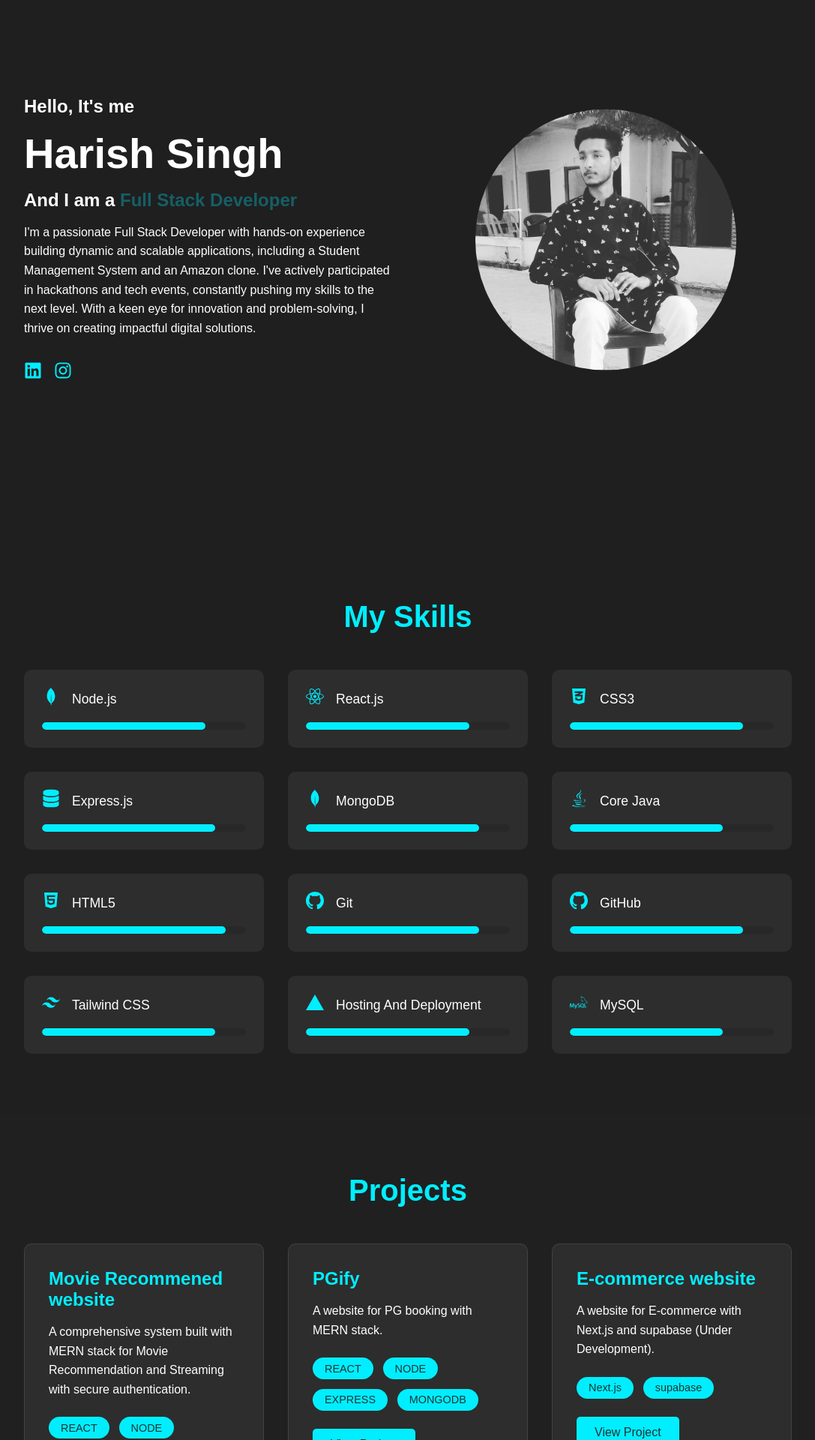
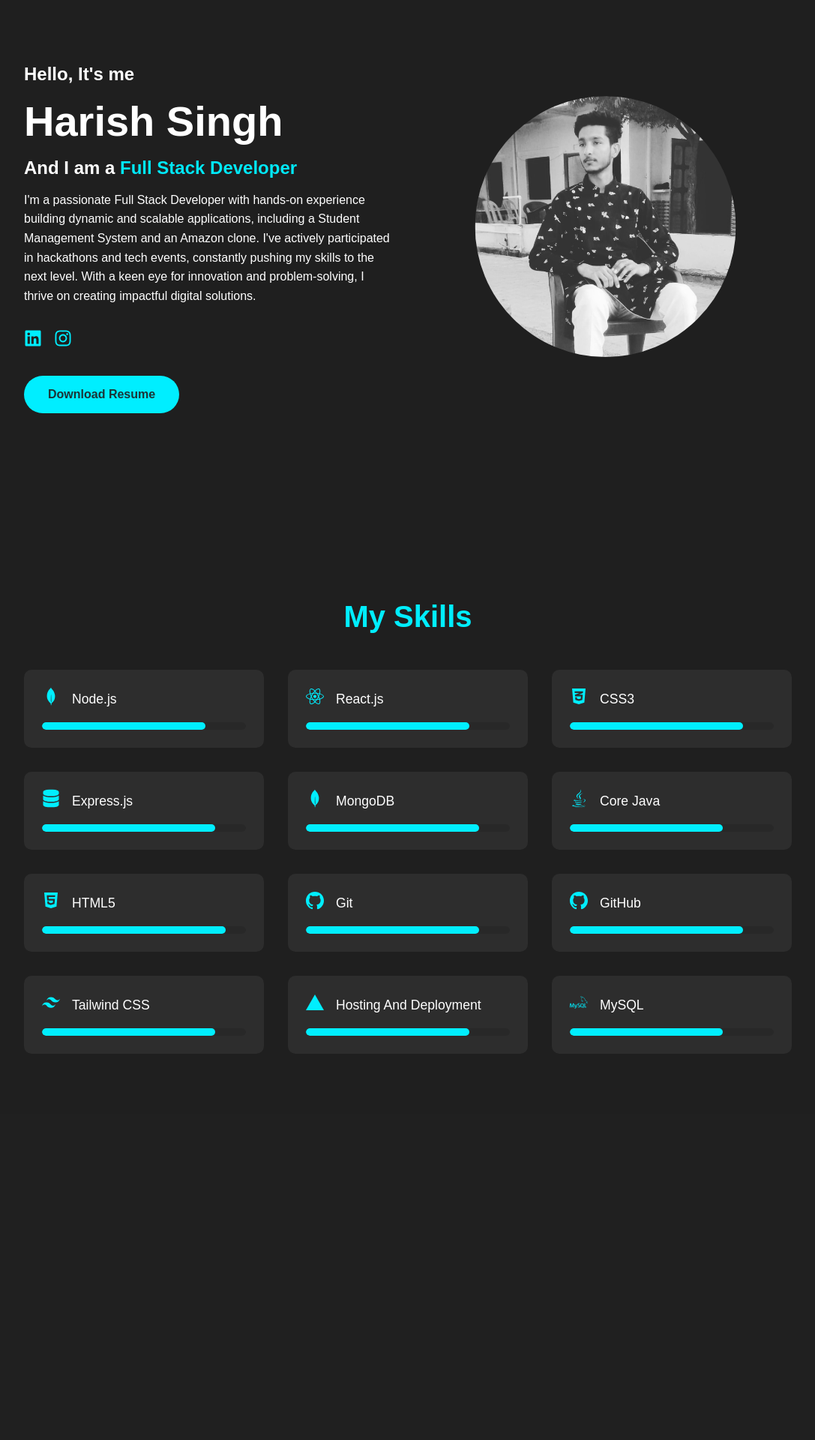
Before and after one commit to Harishsingh-01/Portfolio-website, a React (Create React App) app: page / in a window 1280 px wide. Shown: the part 80-2000 px from the top of the page at 75% size, without its empty margins (96-1183 px from the left). Built offline with nearby package versions, Linux system fonts and the light colour scheme.

Commit message:
new changes

```diff
--- a/package.json
+++ b/package.json
@@ -9,12 +9,14 @@
     "@testing-library/react": "^16.2.0",
     "@testing-library/user-event": "^13.5.0",
     "framer-motion": "^12.6.2",
+    "gsap": "^3.12.7",
     "react": "^19.0.0",
     "react-dom": "^19.0.0",
     "react-icons": "^5.5.0",
     "react-router-dom": "^7.4.0",
     "react-scripts": "5.0.1",
     "react-scroll": "^1.9.3",
+    "split-type": "^0.3.4",
     "styled-components": "^6.1.16",
     "web-vitals": "^2.1.4"
   },
--- a/src/components/Hero/Hero.jsx
+++ b/src/components/Hero/Hero.jsx
@@ -1,56 +1,125 @@
-import React from 'react';
+import React, { useState, useEffect } from 'react';
 import styled from 'styled-components';
 import { motion, AnimatePresence } from 'framer-motion';
 import { FaLinkedin, FaInstagram } from 'react-icons/fa';
 import { useTheme } from '../../context/ThemeContext'; // Import theme context
 import profileImage from '../../assets/background.jpg';
+import resumePDF from '../../assets/resume.pdf'; // Make sure to add your PDF file in assets
 
 const Hero = () => {
   const { isDarkMode } = useTheme(); // Access the theme state
+  const [isVisible, setIsVisible] = useState(false);
+
+  useEffect(() => {
+    // Delay the animation start by 1 second
+    const timer = setTimeout(() => {
+      setIsVisible(true);
+    }, 500);
+
+    return () => clearTimeout(timer);
+  }, []);
 
   const contentVariants = {
-    hidden: { opacity: 0, x: -50 },
+    hidden: {
+      x: -1000,
+      opacity: 0
+    },
     visible: {
+      x: 0,
       opacity: 1,
-      x: 0,
       transition: {
-        duration: 0.8,
+        type: "spring",
+        damping: 12,
+        stiffness: 100,
+        bounce: 0.5,
+        duration: 1.2,
         staggerChildren: 0.2
       }
     }
   };
 
+  const imageVariants = {
+    hidden: {
+      x: 1000,
+      opacity: 0
+    },
+    visible: {
+      x: 0,
+      opacity: 1,
+      transition: {
+        type: "spring",
+        damping: 12,
+        stiffness: 100,
+        bounce: 0.5,
+        duration: 1.2
+      }
+    }
+  };
+
   const itemVariants = {
-    hidden: { opacity: 0, y: 20 },
+    hidden: {
+      x: -100,
+      opacity: 0
+    },
     visible: {
+      x: 0,
       opacity: 1,
-      y: 0
+      transition: {
+        type: "spring",
+        damping: 10,
+        stiffness: 100,
+        bounce: 0.3,
+        duration: 1
+      }
     }
   };
 
   return (
     <HeroSection isDarkMode={isDarkMode} id="home">
-      <HeroContent>
-        <motion.div
-          variants={contentVariants}
-          initial="hidden"
-          animate="visible"
-        >
-          <motion.h3 variants={itemVariants}>
+      <HeroContent
+        as={motion.div}
+        variants={contentVariants}
+        initial="hidden"
+        animate={isVisible ? "visible" : "hidden"}
+      >
+        <motion.div>
+          <motion.h3
+            variants={itemVariants}
+            whileHover={{
+              scale: 1.05,
+              x: 10,
+              transition: { type: "spring", bounce: 0.6 }
+            }}
+          >
             Hello, It's me
           </motion.h3>
           <motion.h1
             variants={itemVariants}
-            whileHover={{ scale: 1.05 }}
-            transition={{ type: "spring", stiffness: 300 }}
+            whileHover={{
+              scale: 1.1,
+              x: 10,
+              transition: {
+                type: "spring",
+                stiffness: 400,
+                damping: 10
+              }
+            }}
           >
             Harish Singh
           </motion.h1>
           <motion.h3 variants={itemVariants}>
             And I am a <motion.span
-              initial={{ opacity: 0 }}
-              animate={{ opacity: 1 }}
-              transition={{ duration: 1, repeat: Infinity, repeatType: "reverse" }}
+              initial={{ opacity: 0, x: -5 }}
+              animate={isVisible ? {
+                opacity: 1,
+                x: 5
+              } : { opacity: 0, x: -5 }}
+              transition={{
+                duration: 1.5,
+                repeat: Infinity,
+                repeatType: "reverse",
+                delay: 1
+              }}
             >
               Full Stack Developer
             </motion.span>
@@ -83,27 +152,55 @@
               </motion.div>
             </SocialLinks>
           </motion.div>
+          <motion.div
+            variants={itemVariants}
+            style={{ marginTop: '2rem' }}
+          >
+            <ResumeButton
+              as={motion.a}
+              href={resumePDF}
+              target="_blank"
+              rel="noopener noreferrer"
+              whileHover={{
+                scale: 1.05,
+                boxShadow: "0 0 20px var(--primary)"
+              }}
+              whileTap={{ scale: 0.95 }}
+            >
+              Download Resume
+            </ResumeButton>
+          </motion.div>
         </motion.div>
       </HeroContent>
 
       <HeroImage
         as={motion.div}
-        initial={{ opacity: 0, scale: 0.5 }}
-        animate={{ opacity: 1, scale: 1 }}
-        transition={{ duration: 0.8, ease: "easeOut" }}
+        variants={imageVariants}
+        initial="hidden"
+        animate={isVisible ? "visible" : "hidden"}
       >
         <motion.img
           src={profileImage}
           alt="profile"
-          animate={{
+          animate={isVisible ? {
             y: [-20, 0, -20],
-          }}
+            scale: [1, 1.02, 1]
+          } : {}}
           transition={{
             duration: 4,
             repeat: Infinity,
-            ease: "easeInOut"
+            ease: "easeInOut",
+            delay: 1.2
           }}
-          whileHover={{ scale: 1.05 }}
+          whileHover={{
+            scale: 1.1,
+            rotate: 5,
+            transition: {
+              type: "spring",
+              stiffness: 300,
+              damping: 15
+            }
+          }}
         />
       </HeroImage>
     </HeroSection>
@@ -192,4 +289,43 @@
   }
 `;
 
+const ResumeButton = styled.a`
+  display: inline-block;
+  padding: 1rem 2rem;
+  background: var(--primary);
+  color: var(--background);
+  text-decoration: none;
+  border-radius: 30px;
+  font-weight: 600;
+  position: relative;
+  overflow: hidden;
+  cursor: pointer;
+
+  &::before {
+    content: '';
+    position: absolute;
+    top: -50%;
+    left: -50%;
+    width: 200%;
+    height: 200%;
+    background: linear-gradient(
+      45deg,
+      transparent,
+      rgba(255, 255, 255, 0.3),
+      transparent
+    );
+    transform: rotate(45deg);
+    animation: shimmer 2s infinite;
+  }
+
+  @keyframes shimmer {
+    0% { transform: translateX(-100%) rotate(45deg); }
+    100% { transform: translateX(100%) rotate(45deg); }
+  }
+
+  @media (max-width: 768px) {
+    padding: 0.8rem 1.5rem;
+  }
+`;
+
 export default Hero;
--- a/src/components/Projects/Projects.jsx
+++ b/src/components/Projects/Projects.jsx
@@ -1,15 +1,21 @@
-import React, { useState, useEffect } from 'react';
+import React, { useState, useEffect, useRef } from 'react';
 import styled from 'styled-components';
 import { motion, AnimatePresence } from 'framer-motion';
 import { useTheme } from '../../context/ThemeContext';
+import gsap from 'gsap';
+import { ScrollTrigger } from 'gsap/ScrollTrigger';
+
+gsap.registerPlugin(ScrollTrigger);
 
 const Projects = () => {
   const { isDarkMode } = useTheme();
   const [isLoading, setIsLoading] = useState(true);
   const [projects, setProjects] = useState([]);
+  const sectionRef = useRef(null);
+  const projectsRef = useRef(null);
+  const titleRef = useRef(null);
 
   useEffect(() => {
-    // Simulate loading projects
     setTimeout(() => {
       setProjects([
         {
@@ -22,7 +28,7 @@
           title: 'PGify',
           description: 'A website for PG booking with MERN stack.',
           tech: ['REACT', 'NODE', 'EXPRESS', 'MONGODB'],
-          link: 'https://hotel-management-clientt-git-main-harishsingh-01s-projects.vercel.app/register'
+          link: 'https://hotel-management-clientt-git-main-harishsingh-01s-projects.vercel.app/'
         },
         {
           title: 'E-commerce website',
@@ -34,6 +40,65 @@
       setIsLoading(false);
     }, 1500);
   }, []);
+
+  useEffect(() => {
+    if (!sectionRef.current || !projectsRef.current || !titleRef.current || isLoading) return;
+
+    // Animate section title
+    gsap.from(titleRef.current, {
+      scrollTrigger: {
+        trigger: sectionRef.current,
+        start: "top center",
+        toggleActions: "play none none reverse"
+      },
+      y: -50,
+      opacity: 0,
+      duration: 1
+    });
+
+    // Convert HTMLCollection to Array before using forEach
+    const projectCardsArray = Array.from(projectsRef.current.children);
+
+    // Animate project cards
+    gsap.from(projectCardsArray, {
+      scrollTrigger: {
+        trigger: projectsRef.current,
+        start: "top center+=100",
+        toggleActions: "play none none reverse"
+      },
+      y: 100,
+      opacity: 0,
+      duration: 0.8,
+      stagger: 0.2,
+      ease: "power3.out"
+    });
+
+    // Add hover effects
+    projectCardsArray.forEach(card => {
+      // Create hover animation timeline
+      const hoverTl = gsap.timeline({ paused: true });
+
+      hoverTl
+        .to(card, {
+          scale: 1.05,
+          duration: 0.3,
+          ease: "power2.out",
+          boxShadow: "0 10px 30px rgba(0,0,0,0.2)"
+        });
+
+      // Add event listeners
+      card.addEventListener('mouseenter', () => hoverTl.play());
+      card.addEventListener('mouseleave', () => hoverTl.reverse());
+    });
+
+    // Cleanup
+    return () => {
+      ScrollTrigger.getAll().forEach(trigger => trigger.kill());
+      projectCardsArray.forEach(card => {
+        card.replaceWith(card.cloneNode(true));
+      });
+    };
+  }, [isLoading]);
 
   const containerVariants = {
     hidden: { opacity: 0 },
@@ -82,22 +147,9 @@
   }
 
   return (
-    <ProjectsSection isDarkMode={isDarkMode} id="projects">
-      <motion.h1
-        initial={{ opacity: 0, y: -20 }}
-        whileInView={{ opacity: 1, y: 0 }}
-        transition={{ duration: 0.6 }}
-      >
-        Projects
-      </motion.h1>
-
-      <ProjectsGrid
-        as={motion.div}
-        variants={containerVariants}
-        initial="hidden"
-        whileInView="visible"
-        viewport={{ once: true }}
-      >
+    <ProjectsSection ref={sectionRef} isDarkMode={isDarkMode} id="projects">
+      <h1 ref={titleRef}>Projects</h1>
+      <ProjectsGrid ref={projectsRef}>
         <AnimatePresence>
           {projects.map((project, index) => (
             <ProjectCard
@@ -115,11 +167,7 @@
               >
                 {project.title}
               </motion.h2>
-              <motion.p
-                initial={{ opacity: 0 }}
-                animate={{ opacity: 1 }}
-                transition={{ delay: 0.2 }}
-              >
+              <motion.p>
                 {project.description}
               </motion.p>
               <TechStack>
@@ -143,6 +191,8 @@
                 }}
                 whileTap={{ scale: 0.95 }}
                 href={project.link}
+                target="_blank"
+                rel="noopener noreferrer"
                 isDarkMode={isDarkMode}
               >
                 View Project
```
Also changed, not shown: 2 other files (tests, documents, lock files or other folders).
